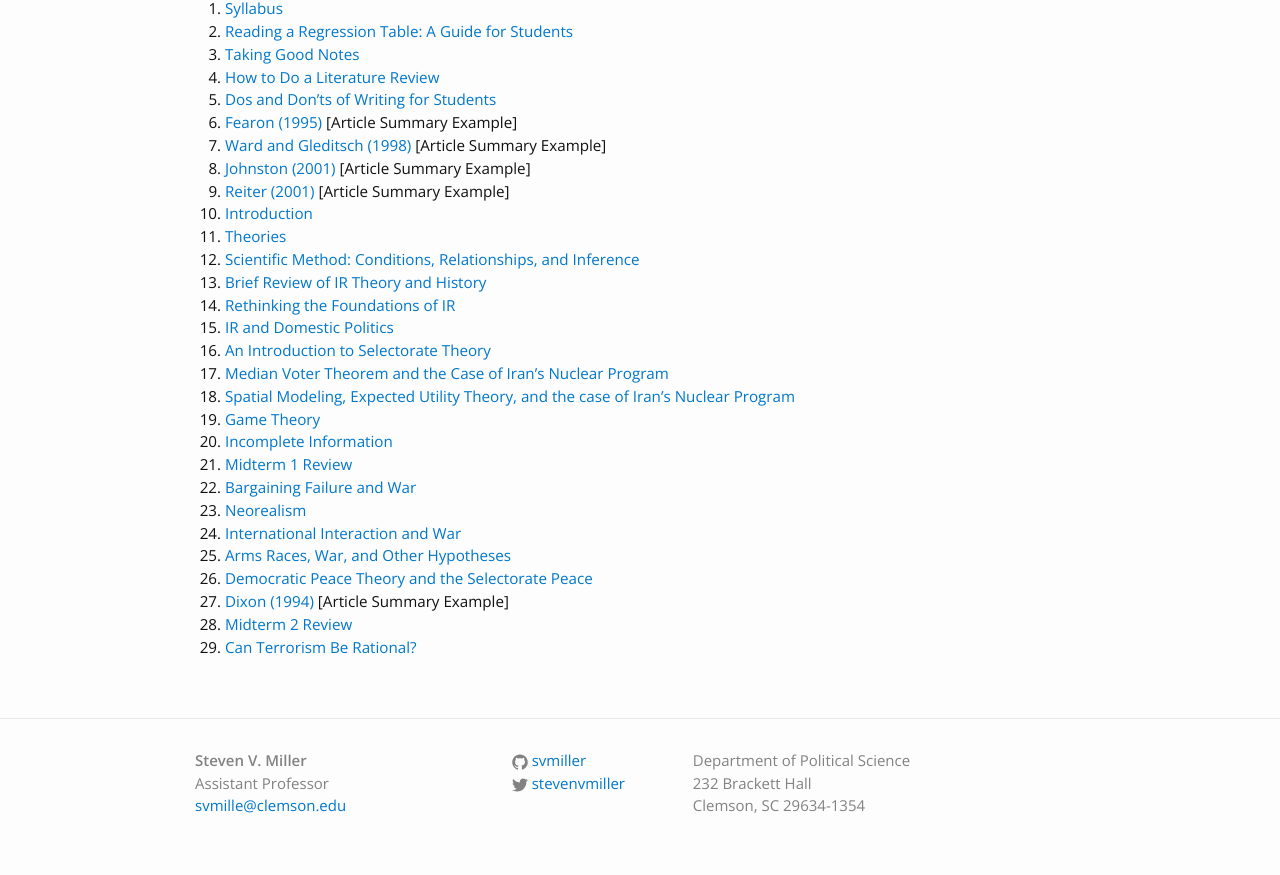
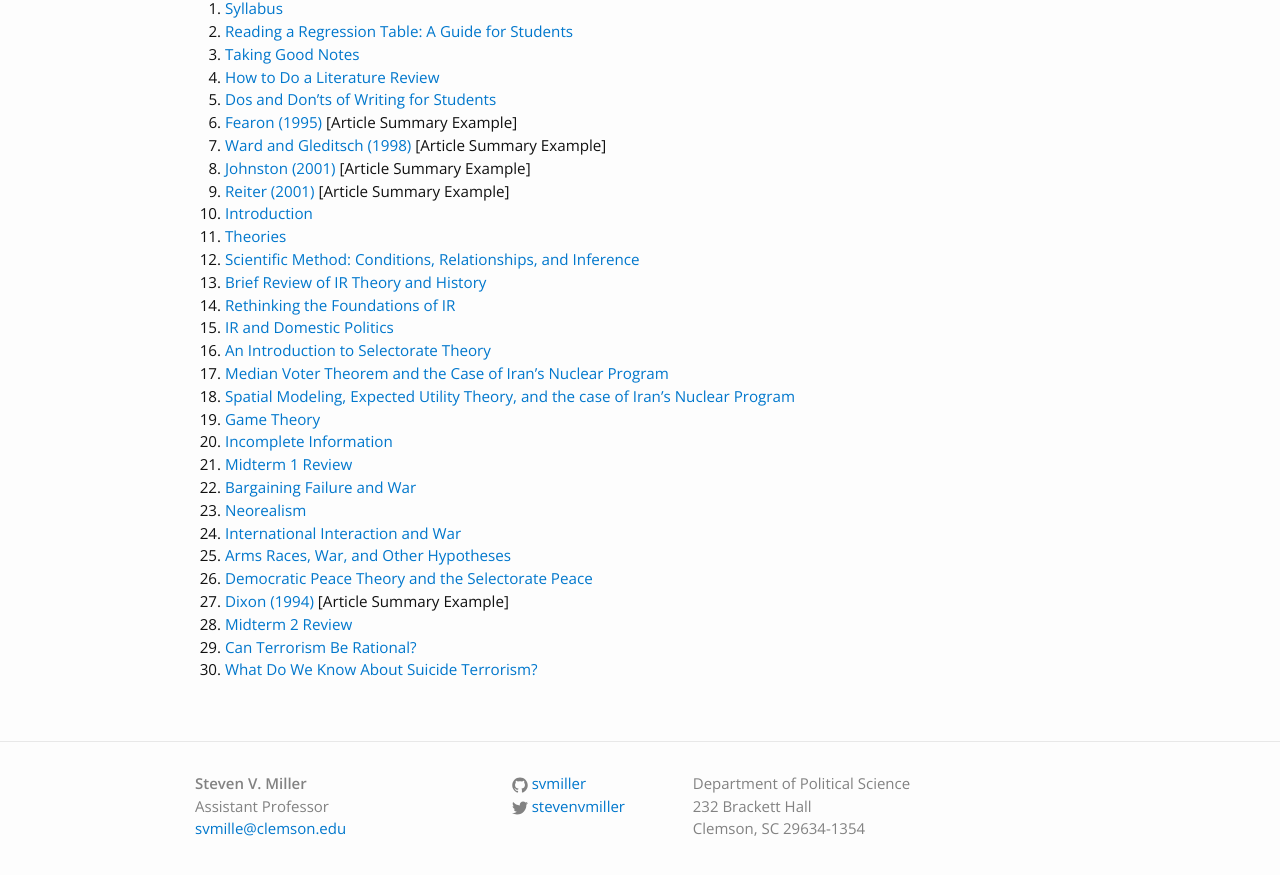
Before and after one commit to svmiller/svmiller.github.io, a Jekyll site: the page built from teaching/posc-1020.md, in a window 1280 px wide and 900 px high, scrolled down 768 px. Shown: the top 875 px of the window. Built offline with Jekyll 4.4.1, drawn with Linux system fonts in a browser that asks for light colours; some web fonts are replaced.

Commit message:
add lecture 11.19.2015

```diff
--- a/teaching/posc-1020.md
+++ b/teaching/posc-1020.md
@@ -39,3 +39,4 @@
 27. [Dixon (1994)](https://www.dropbox.com/s/glmsyadgyh04qn1/svm-notes-dixon1994dps.pdf?dl=0) [Article Summary Example]
 28. [Midterm 2 Review](https://www.dropbox.com/s/mg0qj0z1s1iqu94/posc1020-lecture-midterm2-review.pdf?dl=0)
 29. [Can Terrorism Be Rational?](https://www.dropbox.com/s/nx0bbxgzms7ou65/posc1020-lecture-terrorism-rational.pdf?dl=0)
+30. [What Do We Know About Suicide Terrorism?](https://www.dropbox.com/s/5rmp1qbbvnr9vtw/posc1020-lecture-suicide-terrorism.pdf?dl=0)
```
Also changed, not shown: teaching/posc-3410.md (+1 -0 lines).
